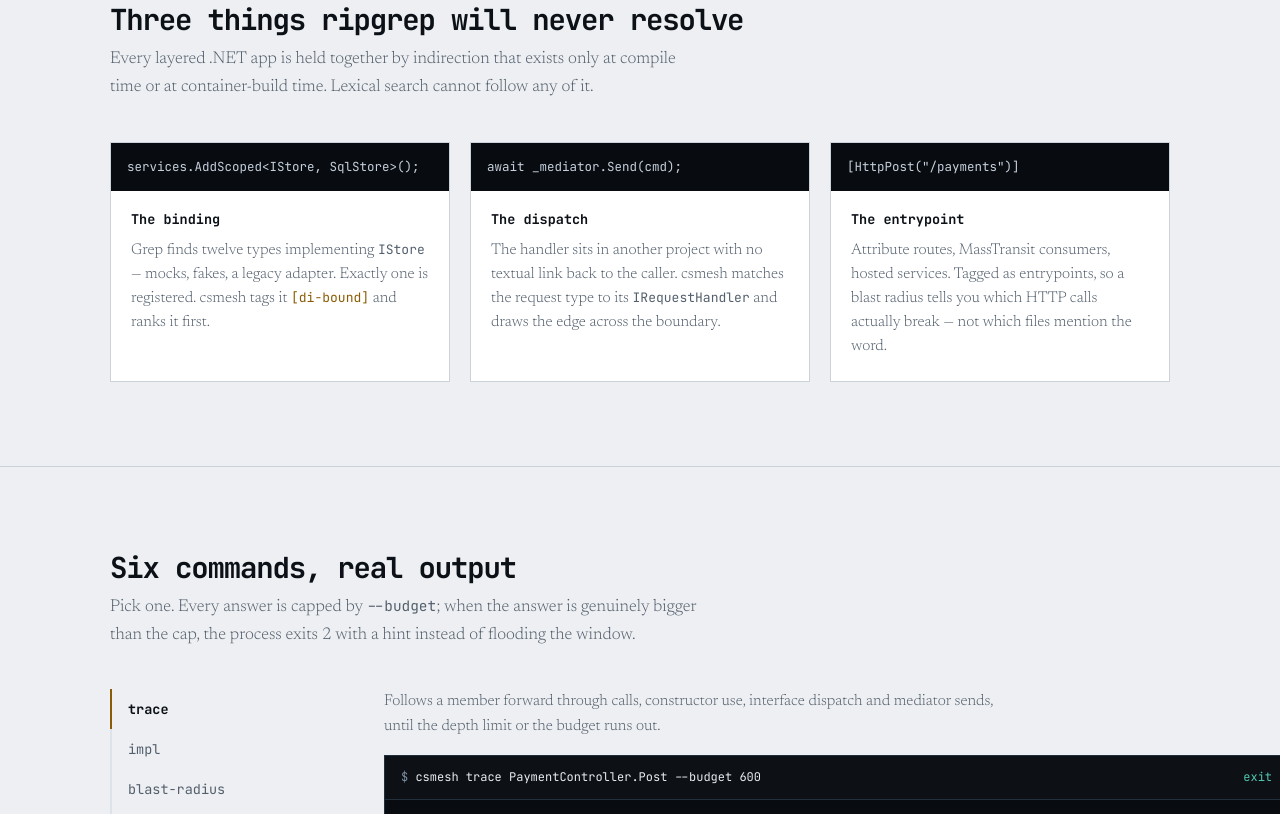
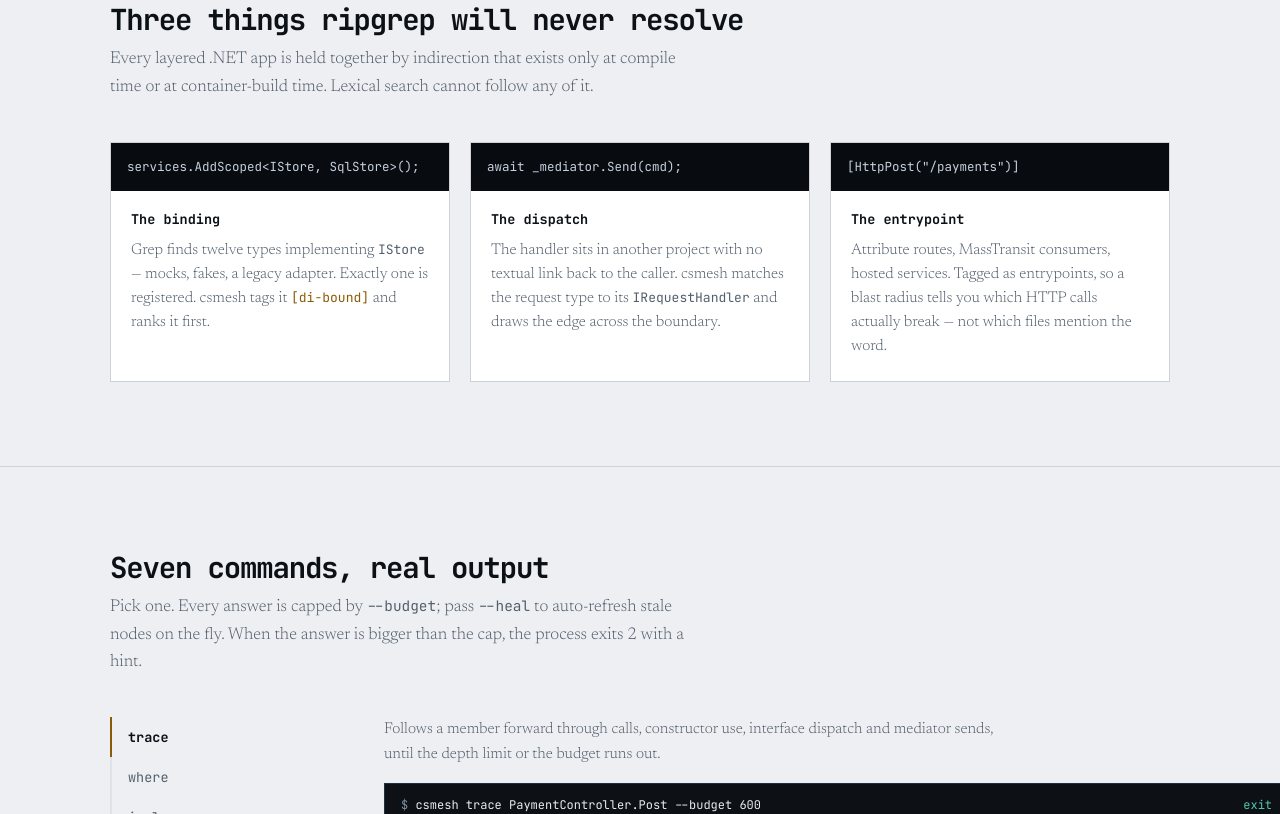
Before and after one commit to nRafinia/CsMesh, a plain HTML site: page docs/index.html in a window 1280 px wide. Shown: the part 1986-2800 px from the top of the page. Drawn offline with Linux system fonts and the light colour scheme.

Commit message:
Update documentation for commands and options
Updated the documentation to reflect changes in commands and descriptions, including the addition of incremental re-indexing and healing options.

```diff
--- a/docs/index.html
+++ b/docs/index.html
@@ -280,7 +280,7 @@
       <a class="btn" href="https://github.com/nRafinia/CsMesh">Read the source</a>
     </div>
     <div class="chips">
-      <span>.NET 10</span><span>Native AOT</span><span>Roslyn</span><span>zero idle context</span><span>MIT</span>
+      <span>.NET 10</span><span>Native AOT</span><span>Roslyn</span><span>incremental re-indexing</span><span>zero idle context</span><span>MIT</span>
     </div>
 
     <div class="term reveal hero-term">
@@ -356,8 +356,8 @@
 <section class="sect" id="commands">
   <div class="wrap">
     <div class="head">
-      <h2>Six commands, real output</h2>
-      <p>Pick one. Every answer is capped by <code>--budget</code>; when the answer is genuinely bigger than the cap, the process exits 2 with a hint instead of flooding the window.</p>
+      <h2>Seven commands, real output</h2>
+      <p>Pick one. Every answer is capped by <code>--budget</code>; pass <code>--heal</code> to auto-refresh stale nodes on the fly. When the answer is bigger than the cap, the process exits 2 with a hint.</p>
     </div>
     <div class="cmdgrid">
       <div class="cmdlist" role="tablist" aria-label="csmesh commands"></div>
@@ -404,7 +404,7 @@
     </div>
     <div class="codes">
       <div class="c0"><kbd>0</kbd><strong>ok</strong><p>Complete answer, within budget. Use it.</p></div>
-      <div><kbd>1</kbd><strong>not-found</strong><p>No such symbol here. Check the spelling or the namespace.</p></div>
+      <div><kbd>1</kbd><strong>not-found</strong><p>No such symbol here. Check the spelling or run <code>csmesh where</code> to discover symbols.</p></div>
       <div class="c2"><kbd>2</kbd><strong>over-budget</strong><p>The answer exists but is bigger than the cap. Narrow <code>--depth</code> rather than raising the budget.</p></div>
       <div><kbd>3</kbd><strong>ambiguous</strong><p>Several symbols match. Re-run with <code>Type.Member</code>.</p></div>
       <div class="c4"><kbd>4</kbd><strong>no-index</strong><p>No graph on disk yet. Run <code>csmesh index</code>.</p></div>
@@ -466,7 +466,7 @@
         <h3>.NET global tool</h3>
         <div class="cmdbox" style="margin-bottom:10px"><code>dotnet tool install --global CsMesh</code><button data-copy="dotnet tool install --global CsMesh">Copy</button></div>
         <div class="cmdbox"><code>dotnet tool update --global CsMesh</code><button data-copy="dotnet tool update --global CsMesh">Copy</button></div>
-        <p class="note">Then, in any repository with a <code>.sln</code>, <code>.slnx</code> or <code>.csproj</code>: run <code>csmesh index</code> once, and <code>csmesh doctor</code> whenever an answer looks wrong.</p>
+        <p class="note">Then, in any repository with a <code>.sln</code>, <code>.slnx</code> or <code>.csproj</code>: run <code>csmesh index</code> once. Use <code>--heal</code> on any query or rerun <code>csmesh index</code> when files change.</p>
       </div>
     </div>
   </div>
@@ -523,6 +523,14 @@
  {label:"trace", line:"csmesh trace PaymentController.Post --budget 600", exit:"exit 0",
   desc:"Follows a member forward through calls, constructor use, interface dispatch and mediator sends, until the depth limit or the budget runs out.",
   out: heroLines},
+ {label:"where", line:"csmesh where payment gateway --budget 300", exit:"exit 0",
+  desc:"Discovers symbols by words or fuzzy intent before drilling down. Matches types, members and interfaces with ranked scoring.",
+  out:[
+  "4 symbol(s) matched 'payment gateway'",
+  "  IPaymentGateway  [interface]  Domain/IPaymentGateway.cs:5",
+  "  StripeGateway  [class, di:scoped]  Infra/StripeGateway.cs:12",
+  "  SandboxGateway  [class]  Infra/SandboxGateway.cs:9",
+  "  FakePaymentGateway  [class]  Tests/Fakes/FakePaymentGateway.cs:7"]},
  {label:"impl", line:"csmesh impl IPaymentGateway --budget 300", exit:"exit 0",
   desc:"Lists every implementation of an interface, with the container-registered one ranked first and tagged by lifetime.",
   out:[
@@ -555,14 +563,14 @@
   "  CreateOrderCommandHandler.Handle  {handler}  App/CreateOrder.cs:16",
   "  ReconcileOrdersWorker.ExecuteAsync  {hosted}  Jobs/ReconcileWorker.cs:19"]},
  {label:"index", line:"csmesh index", exit:"exit 0",
-  desc:"Parses the whole solution with Roslyn and writes the frozen graph to .csmesh/graph.json. Run it once per session, or when doctor reports drift.",
-  out:["indexed 412 files -> 1604 nodes, 3011 edges in 2.4s"]},
+  desc:"Parses the whole solution with Roslyn and writes the frozen graph to .csmesh/graph.json. Incremental by default; re-parses only modified files.",
+  out:["indexed 412 files (3 modified parsed incrementally) -> 1604 nodes, 3011 edges in 0.4s"]},
  {label:"doctor", line:"csmesh doctor", exit:"exit 0",
   desc:"Reports index age and drift, the edge mix it managed to resolve, which assistants are wired up, and who has actually been calling the tool.",
   out:[
   "repo            /work/acme-payments",
   "index           1604 nodes, 3011 edges, built 0.4h ago (commit 9f2c1ab3)",
-  "freshness       2 file(s) changed since index -> answers will be marked [STALE]",
+  "freshness       2 file(s) changed since index -> use --heal to re-index changed nodes",
   "  edges Call       1842",
   "  edges TypeUse     712",
   "  edges Interface   301",
```
